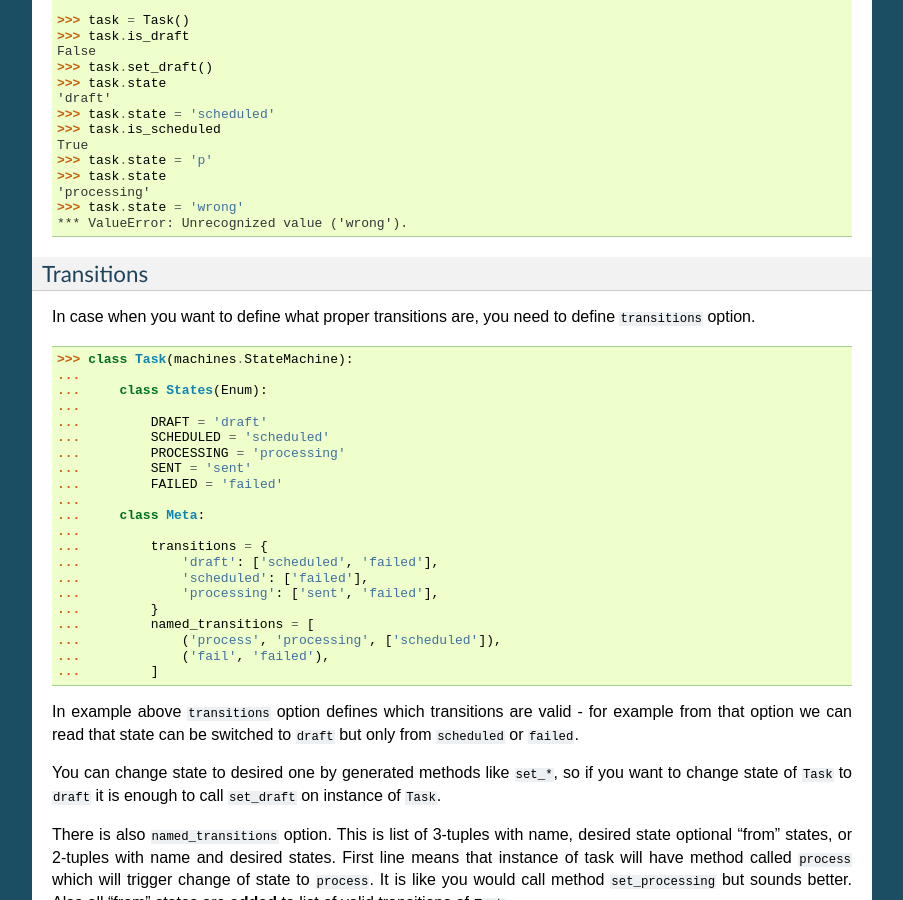
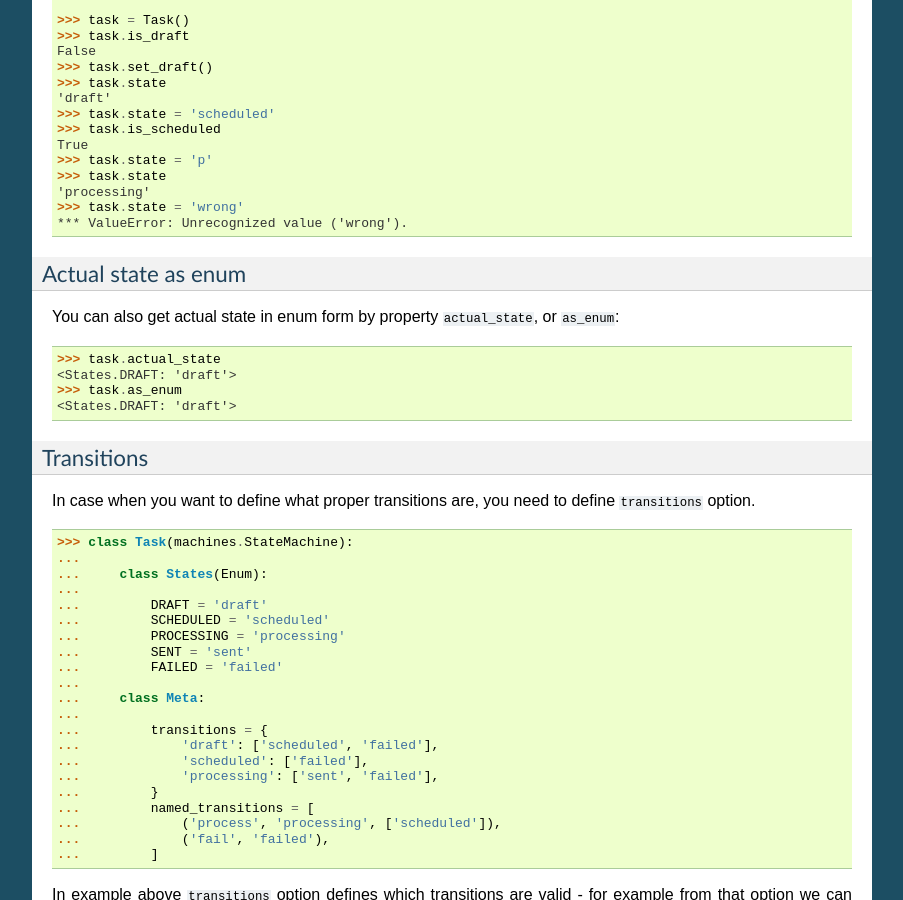
Before and after one commit to beregond/super_state_machine, a Sphinx documentation site: the page built from docs/usage.rst, in a window 1280 px wide and 900 px high, scrolled down 1346 px. Shown: the whole window, without its empty margins (198-1101 px from the left). Built offline with Sphinx 7.4.7, drawn with Linux system fonts in a browser that asks for light colours; some of the changed text lies outside the part shown.

Commit message:
Improved docs.

```diff
--- a/docs/usage.rst
+++ b/docs/usage.rst
@@ -99,6 +99,19 @@ states are and start using it.
   'processing'
   >>> task.state = 'wrong'
   *** ValueError: Unrecognized value ('wrong').
+
+Actual state as enum
+--------------------
+
+You can also get actual state in enum form by property ``actual_state``, or
+``as_enum``:
+
+.. code-block:: python
+
+  >>> task.actual_state
+  <States.DRAFT: 'draft'>
+  >>> task.as_enum
+  <States.DRAFT: 'draft'>
 
 Transitions
 -----------
@@ -405,6 +418,16 @@ Thanks to ``extras`` module you can use state machines as properties!
   >>> safe.is_open()
   True
 
+In this case method ``as_enum`` is really handy:
+
+.. code-block:: python
+
+  >>> safe.lock1.as_enum
+  <States.OPEN: 'open'>
+
+Although you could also use ``actual_state`` here (yet ``as_enum`` sound more
+familiar).
+
 .. warning::
 
   In this case value is always visible as string, so there is **no** ``None``
```
